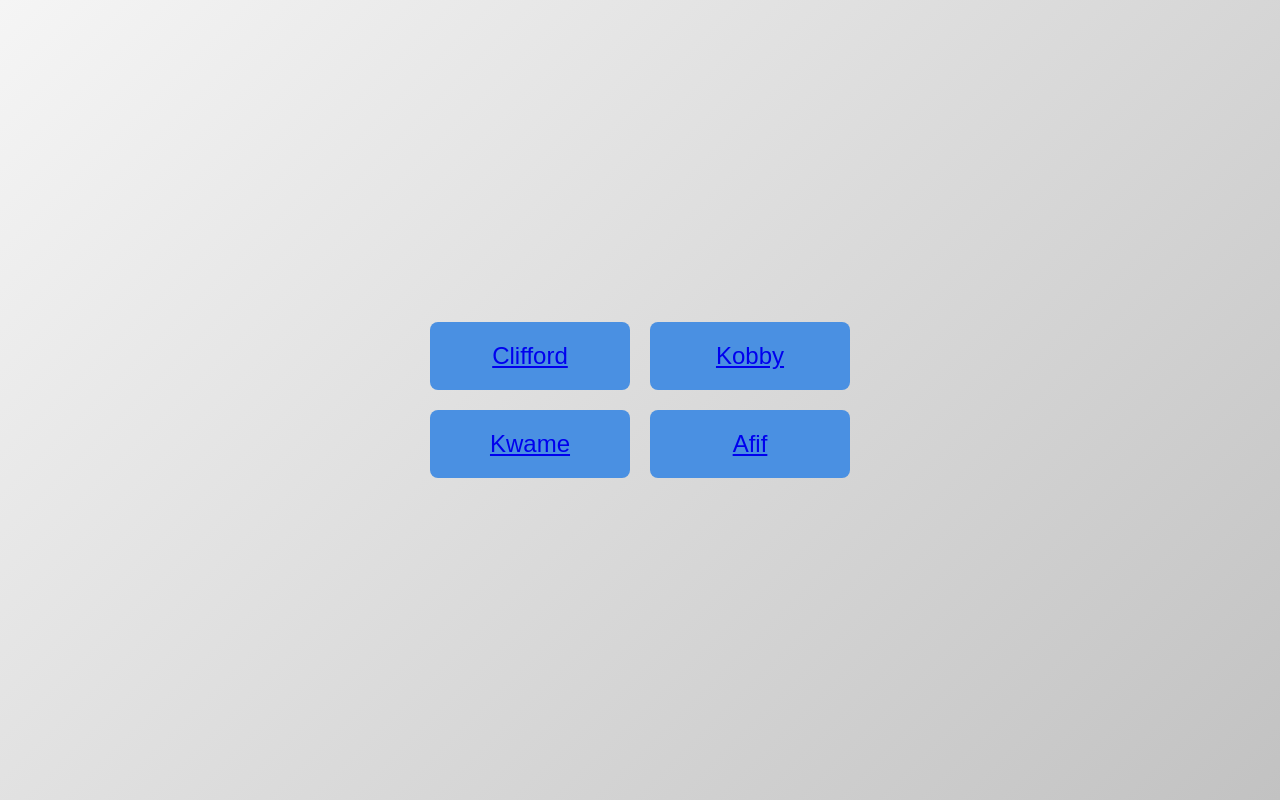
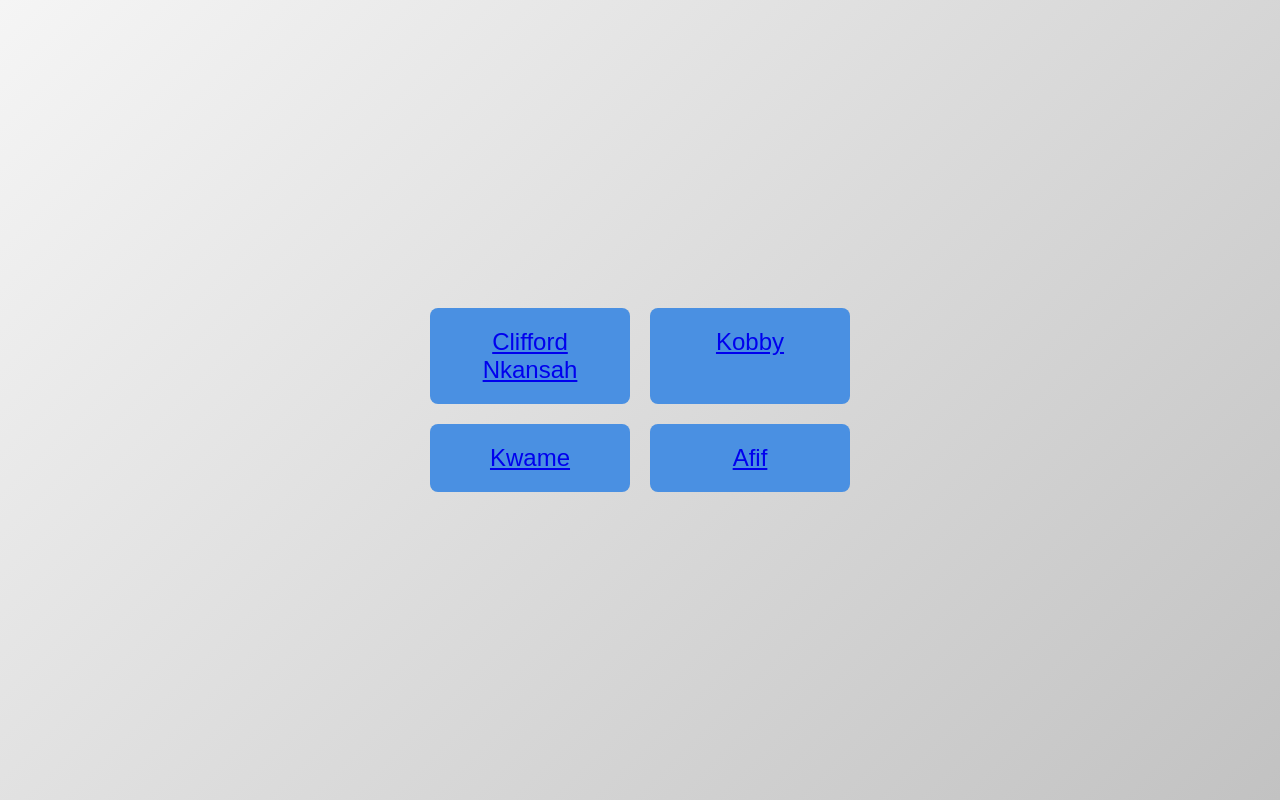
Before and after one commit to Kwame-23/PortoCloudo, a plain HTML site: page index.html in a window 1280 px wide. Drawn offline with Linux system fonts and the light colour scheme.

Commit message:
Update index.html

```diff
--- a/index.html
+++ b/index.html
@@ -8,7 +8,7 @@
 </head>
 <body>
     <div class="container">
-        <div class="name-card"><a href="templates/Clifford-Portfolio.html" target="_blank">Clifford</a></div>
+        <div class="name-card"><a href="templates/Clifford-Portfolio.html" target="_blank">Clifford Nkansah</a></div>
         <div class="name-card"><a href="templates/kobby.html" target="_blank">Kobby</a></div>
         <div class="name-card"><a href="templates/kwame.html" target="_blank">Kwame</a></div>
         <div class="name-card"><a href="templates/Afif.html" target="_blank">Afif</a></div>
```
